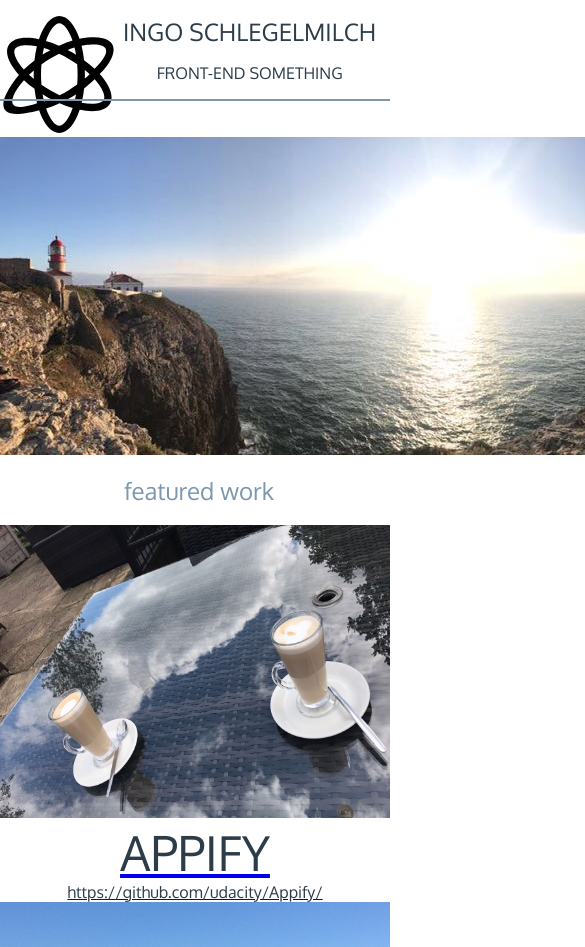
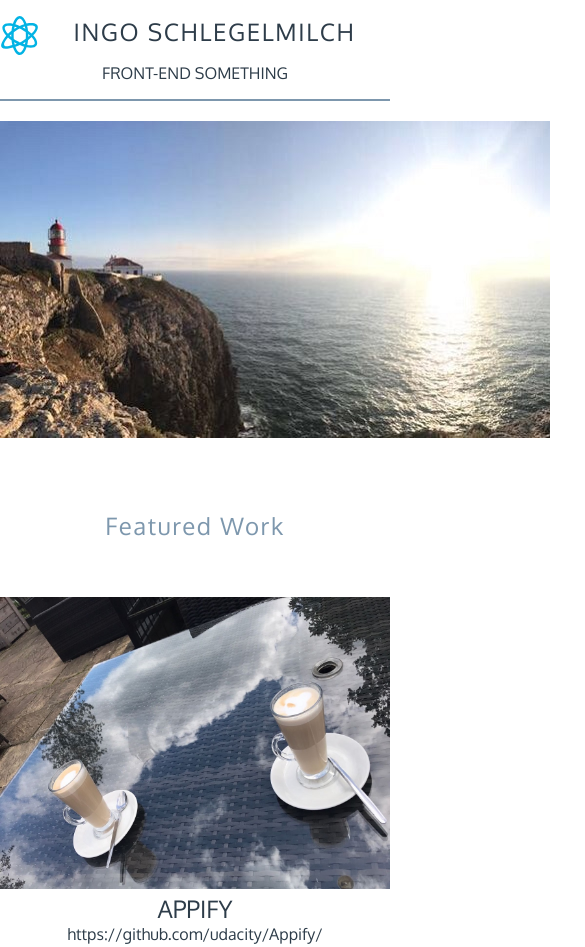
Before and after one commit to ingoschlegelmilch/udacity-build-a-portfolio-site, a plain HTML site: page index.html in a window 390 px wide. Shown: the top 947 px of the page, 585 px wide, since content can reach past the window. Drawn offline with Linux system fonts and the light colour scheme.

Commit message:
Final adjustments before submitting the project:
- adjusted font-size and font-weight of .name and .description
- replaced the <img> tag containing the logo with an <svg> tag
- altered color of .icon path
- added .letter_space class to .name and .feature h2
- added color for a:hover
- removed margins on .name, .description, .icon_container and .feature h2
- added scrset and sizes attributes for the .hero-<img> to load a cropped version on mobile viewport

```diff
--- a/css/main.css
+++ b/css/main.css
@@ -8,7 +8,9 @@ body, html {
 header, main, section, div {
     box-sizing: border-box;
 }
-
+.letter_space {
+    letter-spacing: 0.1rem;
+}
 /* Header section containing name, description, logo and border. */
 
 .header_inner {
@@ -19,21 +21,22 @@ header, main, section, div {
 .icon_container {
     float: left;
     width: 10%;
-    margin-left: 2%;
+}
+.icon path {
+    fill: #02b3e4;
 }
 .name, .description {
     text-align: right;
     color: #2d3c49;
     text-transform: uppercase;
-    margin-right: 2%
 }
 .name {
     font-size: 3em;
-    font-weight: 500;
+    font-weight: 200;
 }
 .description {
-    font-size: 2em;
-    font-weight:200;
+    font-size: 1.5em;
+    font-weight:100;
 }
 
 /* Middle section containing the big picture. */
@@ -43,18 +46,21 @@ header, main, section, div {
     position: relative;
     margin-top: 5%;
     width: 100%;
+    box-shadow: 10px 10px 20px grey;
 }
 
 /* Bottom section containing the three small pictures, links and text. */
 
-.links {
+.feature {
     width: 100%;
 }
-.links h2 {
+.feature h2 {
     font-size: 2em;
     font-weight: 300;
     color: #7d97ad;
-    margin: 5% 0 5% 2%;
+    margin: 3em 0 1em 0;
+    text-transform: capitalize;
+
 }
 .img_container {
     display: flex;
@@ -66,9 +72,10 @@ header, main, section, div {
 }
 .img1, .img2, .img3 {
     width: 100%;
+    box-shadow: 10px 10px 20px grey;
 }
 .title {
-    font-size: 3em;
+    font-size: 2.5em;
     font-weight: 500;
     color: #2d3c49;
     text-transform: uppercase;
@@ -78,6 +85,12 @@ header, main, section, div {
     font-weight: 200;
     color: #2d3c49;
 }
- a p {
+a:link, a:visited, a:hover, a:active {
+    text-decoration: none;
+}
+a:hover .title, a:hover .url {
+    color: #02b3e4;
+}
+a p {
      margin: 0;
  }
--- a/css/responsive.css
+++ b/css/responsive.css
@@ -2,10 +2,9 @@
 
 @media screen and (max-width: 550px) {
     .header_inner {
-        display: border-box;
+        box-sizing: border-box;
         text-align: center;
         border-bottom: 2px solid #7d97ad;
-        z-index: 1;
     }
     .name, .description {
         text-align: center;
@@ -20,24 +19,29 @@
     }
     .icon_container {
         position: relative;
-        z-index: -1;
-        width: 30%;
-        margin-left: auto;
-        margin-right: auto;
     }
     .hero {
-        width: 90%;
-        margin-left: auto;
-        margin-right: auto;
+        width: 100%;
     }
-    .links h2 {
+    .hero:first-child {
+        box-shadow: none;
+    }
+    .feature h2 {
         font-size: 1.5em;
-        font-weight: 300;
         text-align: center;
     }
-    .pic {
+    .image {
         width: 100%;
         margin-top: 2em;
+    }
+    .img1, .img2, .img3 {
+        box-shadow: none;
+    }
+    .title {
+        font-size: 1.5em;
+    }
+    .url {
+        font-size: 1em;
     }
 }
 /*Breakpoint for tablets.*/
@@ -55,9 +59,22 @@
     .icon_container {
         margin-left: 5%;
     }
-    .links h2 {
+    .feature h2 {
         font-size: 1.7em;
         margin-left: 5%;
+    }
+    .image {
+        margin-right: 15%;
+        width: calc((100% - 30%)/3)
+    }
+    .image:last-of-type {
+        margin-right: 0;
+    }
+    .title {
+        font-size: 1.5em;
+    }
+    .url {
+        font-size: 1em;
     }
 }
 /*Breakpoint for desktops.*/
@@ -68,11 +85,7 @@
         margin-left: auto;
         margin-right: auto;
     }
-    .hero {
-        box-shadow: 10px 10px 20px grey;
-    }
     .hero:first-child {
-        height: auto;
         width: 100%;
     }
     .image {
@@ -82,17 +95,4 @@
     .image:last-of-type {
         margin-right: 0;
     }
-    .image:hover, .image:focus {
-        color: #02b3e4;
-    }
-    .img1, .img2, .img3 {
-        box-shadow: 10px 10px 20px grey;
-    }
-    a:link, a:visited, a:active {
-        text-decoration: none;
-    }
-    a:hover, a:focus {
-        text-decoration: underline;
-        color: #02b3e4;
-    }
 }
--- a/index.html
+++ b/index.html
@@ -12,9 +12,43 @@
         <header class="header">
             <div class="header_inner">
                 <div class="icon_container">
-                    <img class="icon" src="img/atom.svg">
+                    <svg class="icon" version="1.1" id="Capa_1" xmlns="http://www.w3.org/2000/svg" xmlns:xlink="http://www.w3.org/1999/xlink" x="0px" y="0px"
+                        viewBox="0 0 34.048 34.048" style="enable-background:new 0 0 34.048 34.048;" xml:space="preserve">
+                        <g>
+                            <g id="c10_light">
+                                <path id="_x3C_Compound_Path_x3E__1_" d="M23.141,6.605C21.778,2.592,19.655,0,17.26,0c-2.428,0-4.575,2.663-5.936,6.762
+                                c-1.277-0.261-2.488-0.41-3.574-0.41c-2.504,0-4.399,0.708-5.242,2.171c-1.226,2.125,0.049,5.361,2.993,8.625
+                                C4.45,18.364-7.08,32.495,11.378,27.444c1.36,4.014,3.486,6.604,5.882,6.604c2.422,0,4.573-2.659,5.932-6.762
+                                c1.279,0.264,2.49,0.413,3.574,0.413c2.504,0,4.396-0.707,5.242-2.174c1.223-2.124-0.051-5.361-2.992-8.624
+                                C35.573,10.345,34.544,4.486,23.141,6.605z M4.351,9.588c0.4-0.694,1.67-1.108,3.399-1.11c0.913,0,1.922,0.12,2.985,0.331
+                                c-0.31,1.285-0.544,2.672-0.701,4.134c-1.133,0.864-2.172,1.756-3.091,2.657C4.607,12.972,3.731,10.663,4.351,9.588z
+                                M9.837,18.355c-0.499-0.412-0.974-0.823-1.406-1.231c0.435-0.429,0.901-0.86,1.405-1.292c-0.012,0.396-0.025,0.789-0.025,1.191
+                                C9.811,17.473,9.824,17.915,9.837,18.355z M6.98,18.664c0.913,0.863,1.946,1.709,3.065,2.529c0.163,1.487,0.41,2.897,0.732,4.201
+                                C-1.735,29.656,5.525,20.116,6.98,18.664z M22.114,11.261c-0.373-0.233-0.75-0.467-1.137-0.69c-0.42-0.242-0.842-0.461-1.26-0.684
+                                c0.67-0.259,1.33-0.494,1.975-0.696C21.852,9.842,21.995,10.532,22.114,11.261z M17.26,2.125c1.213,0,2.735,1.823,3.84,5.019
+                                c-1.271,0.393-2.588,0.891-3.931,1.51c-1.299-0.564-2.568-1.021-3.796-1.38C14.483,3.999,16.029,2.125,17.26,2.125z M12.791,9.322
+                                c0.61,0.18,1.232,0.385,1.863,0.618c-0.417,0.23-0.835,0.458-1.251,0.709c-0.346,0.211-0.675,0.433-1.007,0.65
+                                C12.512,10.605,12.641,9.946,12.791,9.322z M12.402,22.788c0.374,0.233,0.746,0.466,1.137,0.69c0.419,0.24,0.84,0.461,1.26,0.684
+                                c-0.67,0.262-1.328,0.496-1.975,0.693C12.663,24.205,12.525,23.516,12.402,22.788z M17.26,31.92c-1.216,0-2.736-1.82-3.842-5.018
+                                c1.27-0.391,2.586-0.889,3.929-1.506c1.298,0.564,2.568,1.021,3.794,1.38C20.034,30.049,18.489,31.92,17.26,31.92z M21.725,24.728
+                                c-0.613-0.179-1.232-0.384-1.863-0.618c0.416-0.232,0.834-0.459,1.25-0.71c0.348-0.212,0.674-0.436,1.008-0.653
+                                C22.008,23.439,21.874,24.102,21.725,24.728z M22.46,19.959c-0.779,0.56-1.596,1.1-2.449,1.618
+                                c-0.893,0.538-1.791,1.022-2.688,1.464c-0.91-0.425-1.82-0.887-2.719-1.406c-0.908-0.521-1.754-1.061-2.543-1.605
+                                c-0.076-0.957-0.123-1.955-0.123-3.006c0-1.02,0.044-1.992,0.119-2.925c0.766-0.551,1.571-1.097,2.448-1.625
+                                c0.889-0.541,1.79-1.024,2.688-1.466c0.91,0.426,1.824,0.887,2.72,1.405c0.91,0.526,1.752,1.064,2.541,1.609
+                                c0.078,0.957,0.125,1.955,0.125,3.002C22.579,18.047,22.534,19.021,22.46,19.959z M27.528,15.375
+                                c-0.912-0.857-1.941-1.701-3.057-2.518c-0.162-1.49-0.408-2.899-0.732-4.2C24.567,8.483,36.62,6.281,27.528,15.375z
+                                M24.676,15.696c0.5,0.411,0.977,0.824,1.41,1.231c-0.441,0.435-0.912,0.864-1.406,1.286c0.012-0.395,0.027-0.788,0.027-1.189
+                                C24.708,16.575,24.692,16.136,24.676,15.696z M30.163,24.463c-0.396,0.693-1.668,1.107-3.396,1.107
+                                c-0.914,0-1.924-0.119-2.984-0.33c0.311-1.286,0.543-2.678,0.701-4.142c1.133-0.864,2.162-1.755,3.08-2.657
+                                C29.907,21.071,30.786,23.387,30.163,24.463z"/>
+                            </g>
+                        <g id="Capa_1_103_">
+                       </g>
+                    </g>
+                   </svg>
                 </div>
-                <h1 class="name">ingo schlegelmilch</h1>
+                <h1 class="name letter_space">ingo schlegelmilch</h1>
                 <h3 class="description">front-end something</h3>
             </div>
         </header>
@@ -22,11 +56,15 @@
         <main class="container">
 
             <section class="hero">
-                <img src="img/img_3830.jpg" alt="Whoah!">
+                <img    srcset="img/img_3830_550.jpg 550w,
+                                img/img_3830.jpg 1280w"
+                        sizes="(max-width: 550px) 550px,
+                                1280px"
+                        src="img/img_3830.jpg" alt="Whoah!">
             </section>
 
-            <section class="links">
-                <h2>featured work</h2>
+            <section class="feature">
+                <h2 class="letter_space">Featured work</h2>
                 <div class="img_container">
                     <div class="image">
                         <a href="https://github.com/udacity/Appify/" target="blank">
```
Also changed, not shown: img/IMG_3830_550.jpg (added), img/IMG_3830_mobile.jpg (added).
